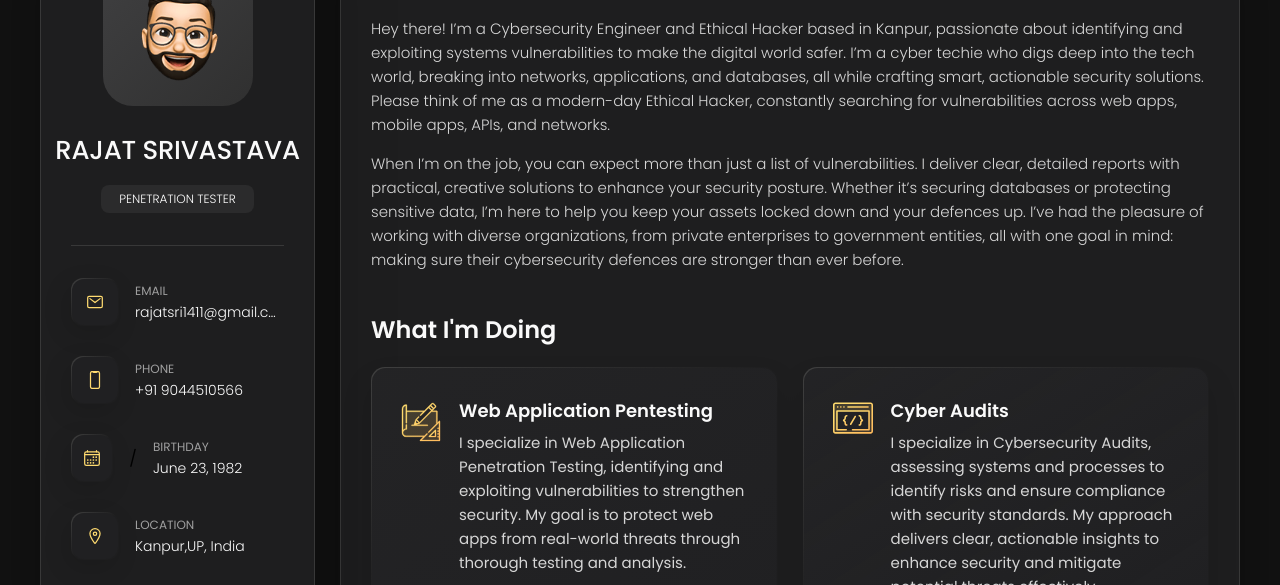
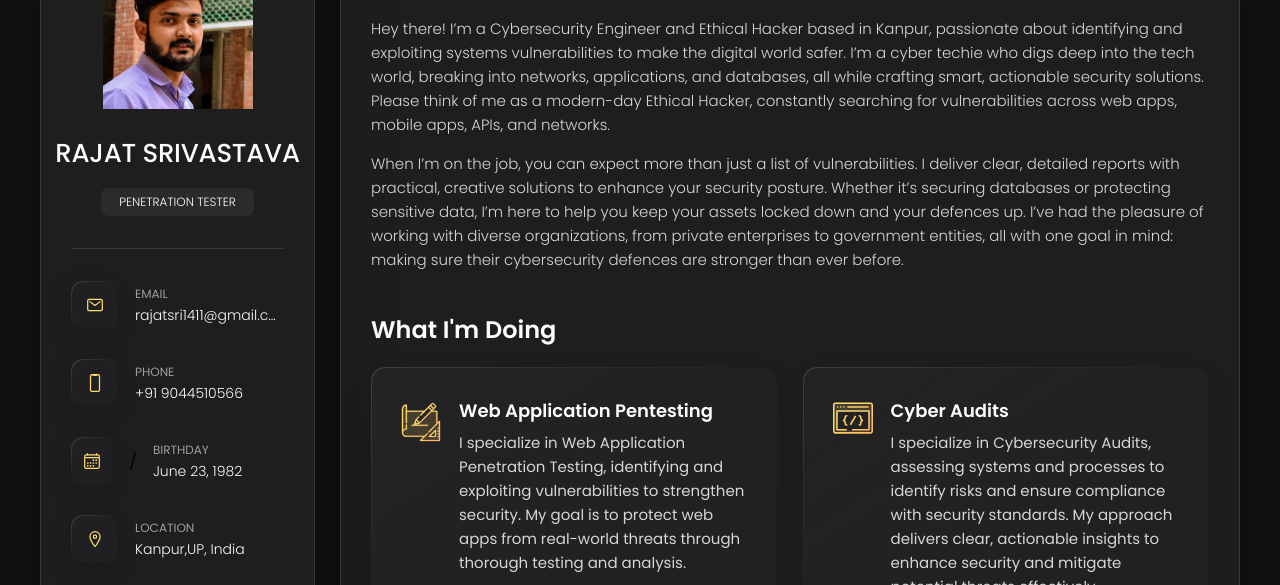
Before and after one commit to X-rajat/rajat, a plain HTML site: page index.html in a window 1280 px wide. Shown: the part 162-747 px from the top of the page. Drawn offline with nearby package versions, Linux system fonts and the light colour scheme.

Commit message:
Update index.html

```diff
--- a/index.html
+++ b/index.html
@@ -42,7 +42,7 @@
       <div class="sidebar-info">
 
         <figure class="avatar-box">
-          <img src="./assets/images/my-avatar.png" alt="Richard hanrick" width="80">
+          <img src="./assets/images/41426669.jpeg" alt="Richard hanrick" width="80">
         </figure>
 
         <div class="info-content">
```
